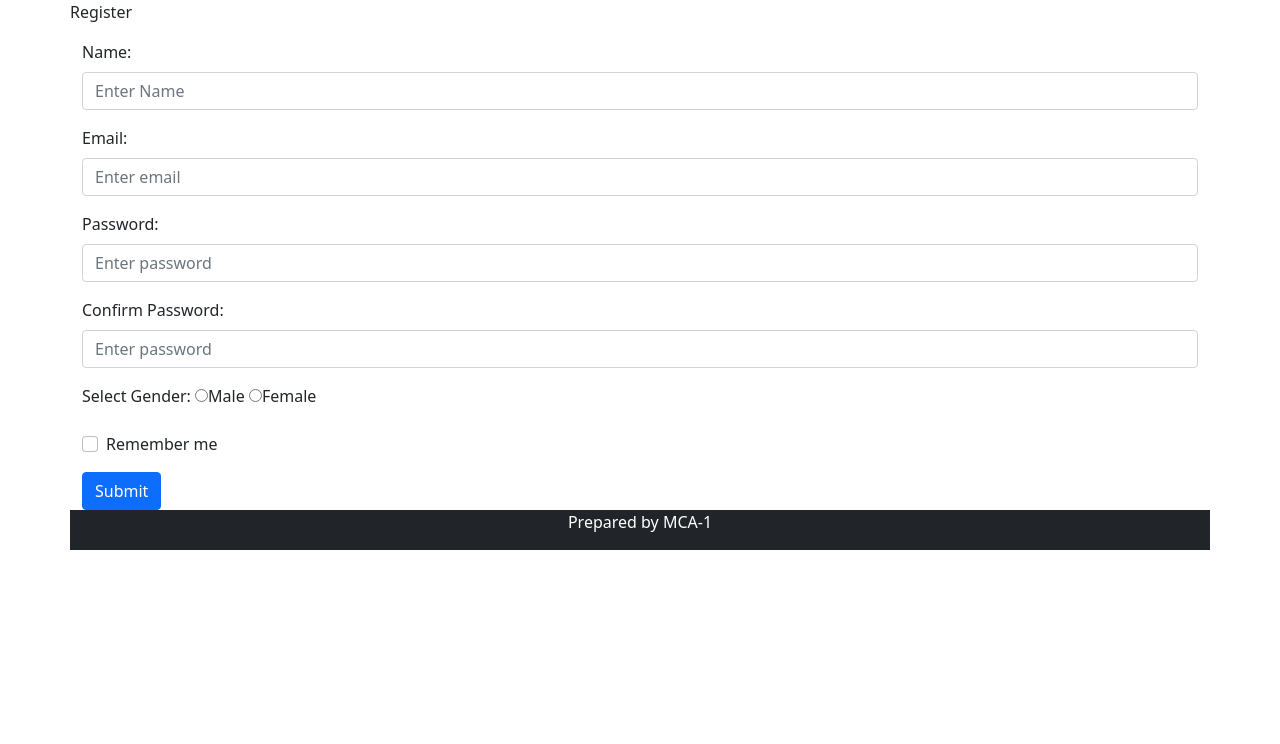
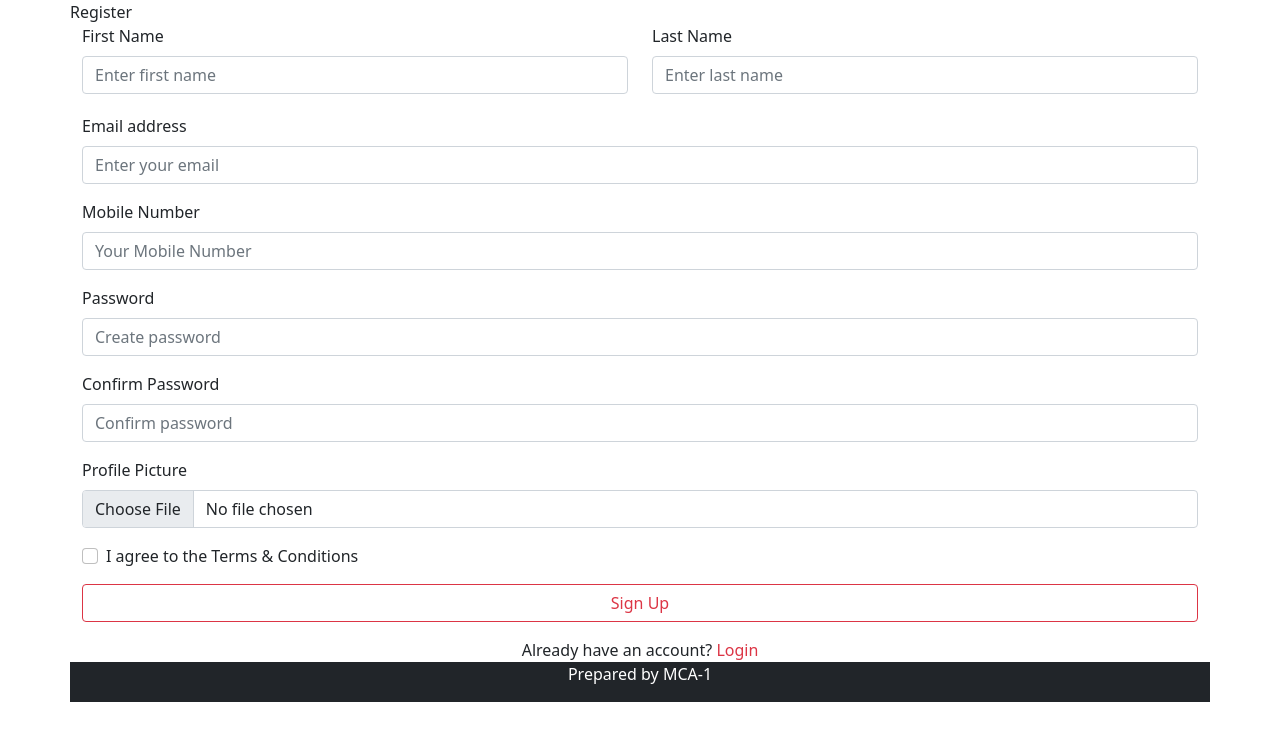
Before and after one commit to jankikansagra03/MCA_1_2025, a PHP site: page /register.php in a window 1280 px wide. Shown: the part 56-800 px from the top of the page. Run offline with PHP 8.4, Linux system fonts and the light colour scheme.

Commit message:
updated register

```diff
--- a/js/validate.js
+++ b/js/validate.js
@@ -72,7 +72,7 @@ $(document).ready(function () {
         }
       }
       // Select field validation
-      else if (
+      if (
         field.is("select") &&
         validationType.includes("required") &&
         (value === "" || field.find("option:selected").index() === 0)
--- a/register.php
+++ b/register.php
@@ -2,7 +2,16 @@
 $title_page = "Register";
 ob_start();
 
+
+
 ?>
+<style>
+    .error {
+        color: red;
+        font-size: 0.875em;
+        margin-top: 0.25em;
+    }
+</style>
 <script>
     // $(document).ready(function() {
     //     $('#register').validate({
@@ -75,42 +84,71 @@ ob_start();
     //     })
     // })
 </script>
-<form id="register" method="post">
-    <div class="mb-3 mt-3">
-        <label for="name1" class="form-label">Name:</label>
-        <input type="text" class="form-control" id="name1" placeholder="Enter Name" name="fname" data-validation="required">
-        <div class="error text-danger" id="fnameError"></div>
+<form action="signup.php" method="post" id="signupForm" enctype="multipart/form-data">
+
+    <div class="row mb-3">
+        <div class="col-md-6">
+            <label for="firstName" class="form-label">First Name</label>
+            <input type="text" class="form-control" id="firstName" name="firstName"
+                placeholder="Enter first name" data-validation="required alpha">
+            <div class="error" id="firstNameError"></div>
+
+        </div>
+        <div class="col-md-6">
+            <label for="lastName" class="form-label">Last Name</label>
+            <input type="text" class="form-control" id="lastName" name="lastName"
+                placeholder="Enter last name" data-validation="required alpha">
+            <div class="error" id="lastNameError"></div>
+        </div>
     </div>
-    <div class="mb-3 mt-3">
-        <label for="email" class="form-label">Email:</label>
-        <input type="email" class="form-control" id="email" placeholder="Enter email" name="email" data-validation="required email">
-        <div class="error text-danger" id="emailError"></div>
+
+    <div class="mb-3">
+        <label for="email" class="form-label">Email address</label>
+        <input type="email" class="form-control" id="email" name="email" placeholder="Enter your email"
+            data-validation="required email">
+        <div class="error" id="emailError"> </div>
     </div>
     <div class="mb-3">
-        <label for="pwd" class="form-label">Password:</label>
-        <input type="text" class="form-control" id="pwd" placeholder="Enter password" name="pswd" data-validation="required">
-        <div class="error text-danger" id="pswdError"></div>
+        <label for="mobile" class="form-label">Mobile Number</label>
+        <input type="text" class="form-control" id="mobile" name="mobile" placeholder="Your Mobile Number"
+            name="mobile" data-validation="required numeric min max" data-min="10" data-max="10">
+        <div class="error" id="mobileError"></div>
     </div>
     <div class="mb-3">
-        <label for="pwd" class="form-label">Confirm Password:</label>
-        <input type="password" class="form-control" id="pswd" placeholder="Enter password" name="repswd" data-validation="required">
-        <div class="error text-danger" id="repswdError"></div>
+        <label for="password" class="form-label">Password</label>
+        <input type="password" class="form-control" id="password" name="password"
+            placeholder="Create password" data-validation="required strongPassword min max" data-min="8"
+            data-max="25">
+        <div class="error" id="passwordError"></div>
     </div>
-    <div class="mb-3">
-        <label for="pwd" class="form-label">Select Gender:</label>
-        <input type="radio" name="gender" id="gender1" value="m" data-validation="required">Male
-        <input type="radio" name="gender" id="gender1" value="f" data-validation="required">Female
-        <div class="error text-danger" id="genderError"></div>
+
+    <div class=" mb-3">
+        <label for="confirmPassword" class="form-label">Confirm Password</label>
+        <input type="password" class="form-control" id="confirmPassword" name="confirmPassword"
+            placeholder="Confirm password" data-validation="required confirmPassword"
+            data-password-id="password">
+        <div class="error" id="confirmPasswordError"></div>
     </div>
-    <div class="form-check mb-3">
-        <label class="form-check-label">
-            <input class="form-check-input" type="checkbox" name="remember" data-validation="required"> Remember me
-        </label>
-        <div class="error text-danger" id="rememberError"></div>
+
+    <div class=" mb-3">
+        <label for="profile_picture" class="form-label">Profile Picture</label>
+        <input type="file" class="form-control" id="profile_picture" name="profile_picture"
+            placeholder="Confirm password" data-validation="required file filesize" data-filesize="200">
+        <div class="error" id="profile_pictureError"></div>
     </div>
-    <button type="submit" class="btn btn-primary">Submit</button>
+
+    <div class="mb-3 form-check">
+        <input type="checkbox" class="form-check-input" id="terms" name="terms" data-validation="terms">
+        <label class="form-check-label" for="terms">I agree to the Terms & Conditions</label>
+        <div class="error" id="termsError"></div>
+    </div>
+    <button type="submit" class="btn btn-outline-danger w-100 mb-3" name="signup_btn">Sign Up</button>
+    <div class="text-center">
+        <p class="mb-0">Already have an account?
+            <a href="login.php" class="text-danger text-decoration-none">Login</a>
+        </p>
+    </div>
 </form>
-
 <?php
 $content1 = ob_get_clean();
 include_once('layout.php');
```
